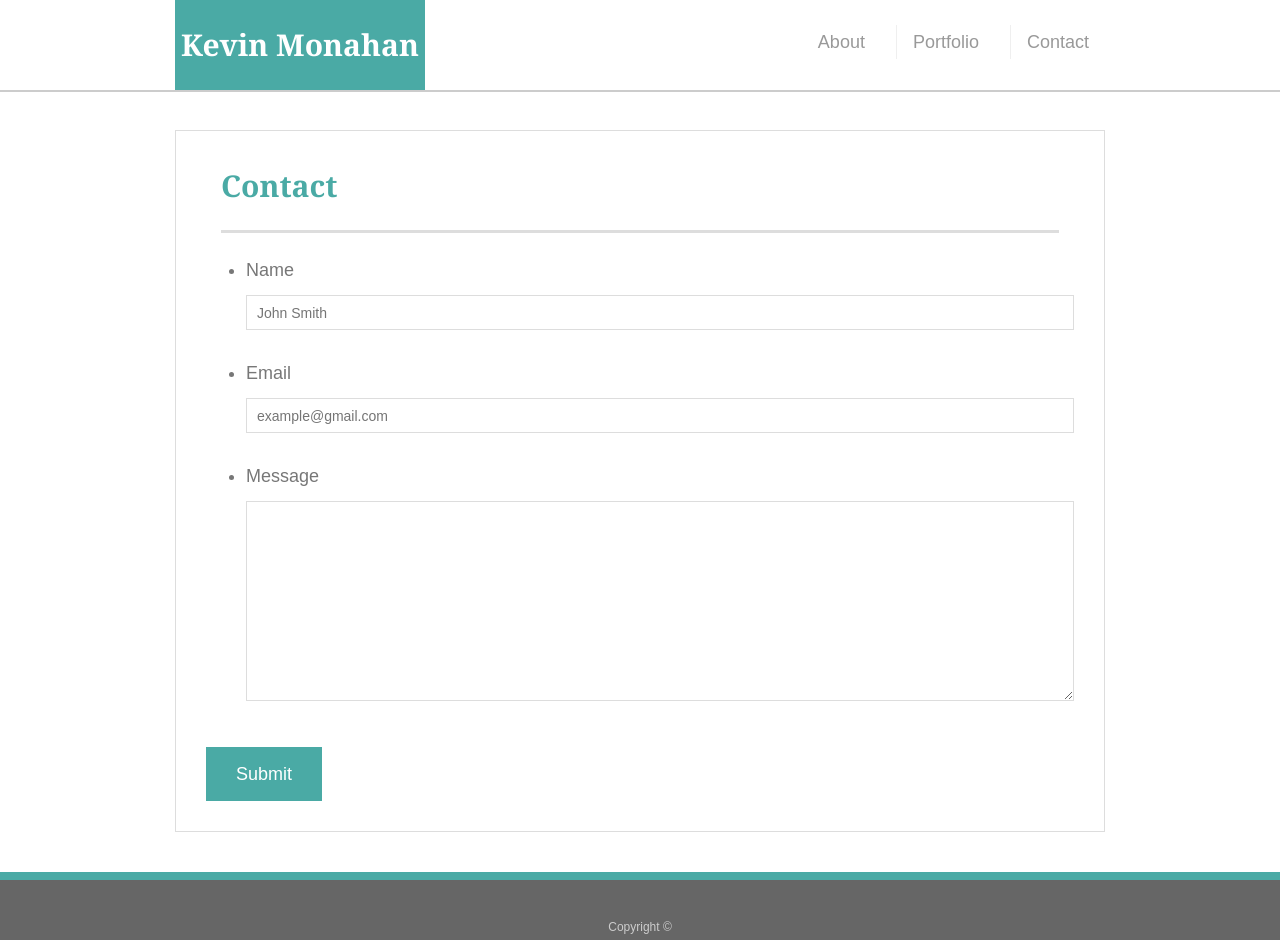
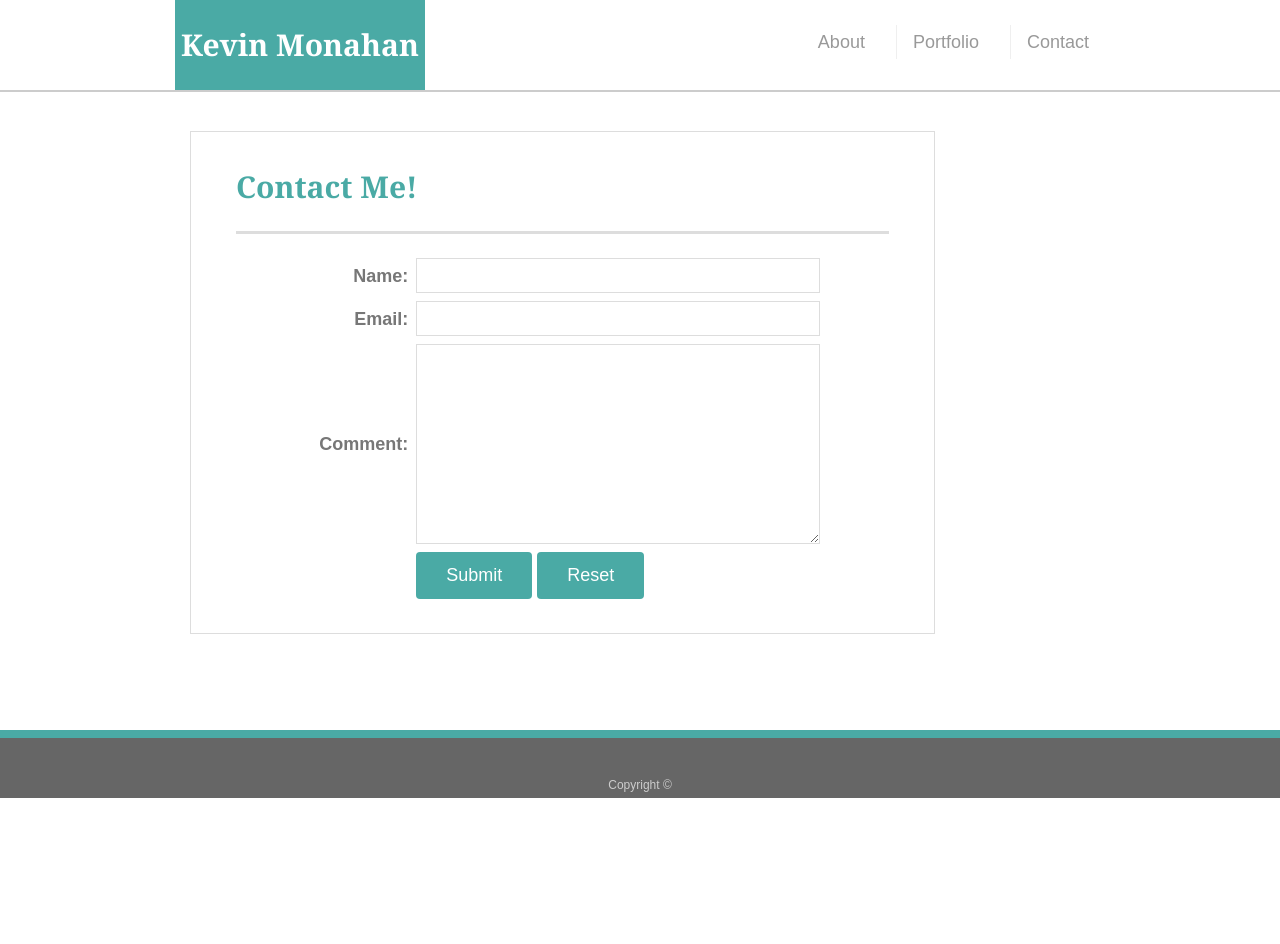
Before and after one commit to KevMonahan/bootstrap-portfolio, a plain HTML site: page contact.html in a window 1280 px wide. After the commit the page ends 802 px from the top, so only its background shows below. Drawn offline with nearby package versions, Linux system fonts and the light colour scheme.

Commit message:
mostly finished portfolio. Would like to go back and add group project 3 later

```diff
--- a/assets/css/style.css
+++ b/assets/css/style.css
@@ -8,6 +8,11 @@ body {
 
 * {
   box-sizing: border-box;
+}
+
+img {
+  height: 80%;
+  width: 100%;
 }
 
 /* general */
@@ -207,7 +212,8 @@ textarea {
   height: 200px;
 }
 
-input[type=submit] {
+input[type=submit],
+input[type=reset] {
   padding: 10px 30px;
   font-size: 18px;
   color: #fff;
--- a/contact.html
+++ b/contact.html
@@ -4,9 +4,10 @@
 <head>
   <meta charset="UTF-8">
   <title>Contact | Kevin Monahan</title>
-  <link rel="stylesheet" type="text/css" href="assets/css/reset.css">
   <link rel="stylesheet" href="https://maxcdn.bootstrapcdn.com/bootstrap/4.0.0/css/bootstrap.min.css">
   <link rel="stylesheet" href="https://stackpath.bootstrapcdn.com/font-awesome/4.7.0/css/font-awesome.min.css">
+  <script src="https://code.jquery.com/jquery-3.3.1.min.js" integrity="sha256-FgpCb/KJQlLNfOu91ta32o/NMZxltwRo8QtmkMRdAu8="
+    crossorigin="anonymous"></script>
   <link rel="stylesheet" type="text/css" href="assets/css/style.css">
 </head>
 
@@ -25,43 +26,53 @@
 
   <div id="main-container" class="container">
     <div id="row">
-      <div="col-md-1"></div>
-    <div="col-md-10">
+      <div class="col-md-1"></div>
+      <div class="col-md-10">
         <section class="main-section row">
           <div class="col-md-12">
-          <h1>Contact</h1>
+            <h1>Contact Me!</h1>
           </div>
 
-        <form id="contact-form" style="width: 100%">
-
-          <ul>
-            <div class="row">
-              <div class="form-group col-md-12">
-                <li>
-                  <label for="name">Name</label>
-                  <input type="text" id="name" name="name" placeholder="John Smith" required="required">
-                </li>
-              </div>
-            </div>
-            <div class="row">
-              <div class="form-group col-md-12">
-                <li>
-                  <label for="email">Email</label>
-                  <input type="email" id="email" name="email" placeholder="example@gmail.com" required="required">
-                </li>
-              </div>
-            </div>
-            <div class="row">
-              <div class="form-group col-md-12">
-                <li>
-                  <label for="message">Message</label>
-                  <textarea id="message" name="message" required="required"></textarea>
-                </li>
-              </div>
-            </div>
-          </ul>
-          <input type="submit">
-        </form>
+          <FORM action="mailto:kevinmonahan0313@gmail.com" method="post" enctype="text/plain" class="col-md-12">
+            <TABLE BORDER="0" CELLSPACING="0" CELLPADDING="4" WIDTH="90%">
+              <TR>
+                <TD width="30%">
+                  <DIV align="right">
+                    <B>Name:</B>
+                  </DIV>
+                </TD>
+                <TD width="70%">
+                  <INPUT type="text" name="name" size="20">
+                </TD>
+              </TR>
+              <TR>
+                <TD>
+                  <DIV align="right"><B>Email:</B></DIV>
+                </TD>
+                <TD>
+                  <INPUT type="text" name="email" style="width: 100%">
+                </TD>
+              </TR>
+              <TR>
+                <TD>
+                  <DIV align="right">
+                    <B>Comment:</B>
+                  </DIV>
+                </TD>
+                <TD>
+                  <TEXTAREA name="comment" cols="30" wrap="virtual" rows="4" placeholder="Submit button will ">
+            </TEXTAREA>
+                </TD>
+              </TR>
+              <TR>
+                <TD>&nbsp;</TD>
+                <TD>
+                  <INPUT type="submit" name="submit" value="Submit" class="btn btn-success">
+                  <INPUT type="reset" name="reset" value="Reset" class="btn btn-danger">
+                </TD>
+              </TR>
+            </TABLE>
+          </FORM>
 
         </section>
       </div>
```
Also changed, not shown: index.html (+48 -13 lines), portfolio.html (+13 -13 lines), assets/Train.jpg (added), assets/fablefarmBOOK-LOGO (2).png (added), assets/psychic.jpg (added), 1 other file. Lines whose indentation alone changed are shown as unchanged.
